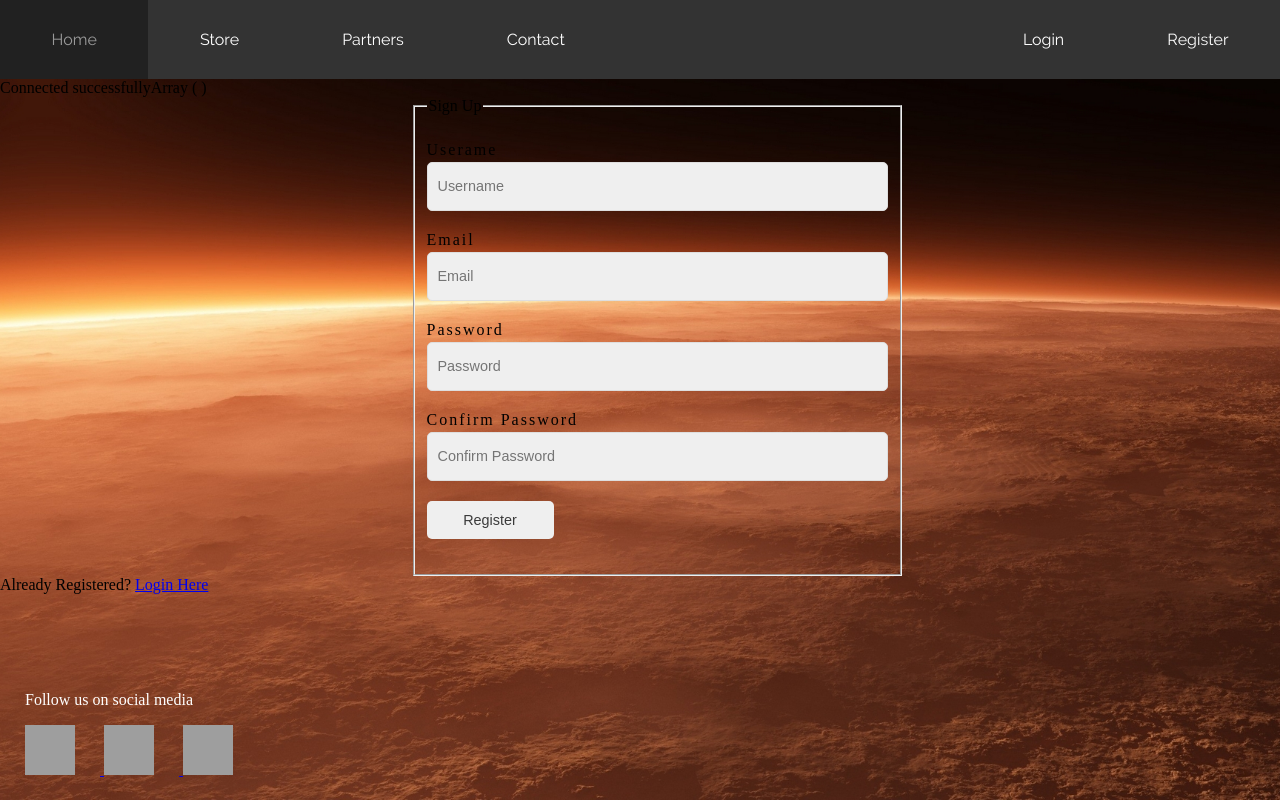
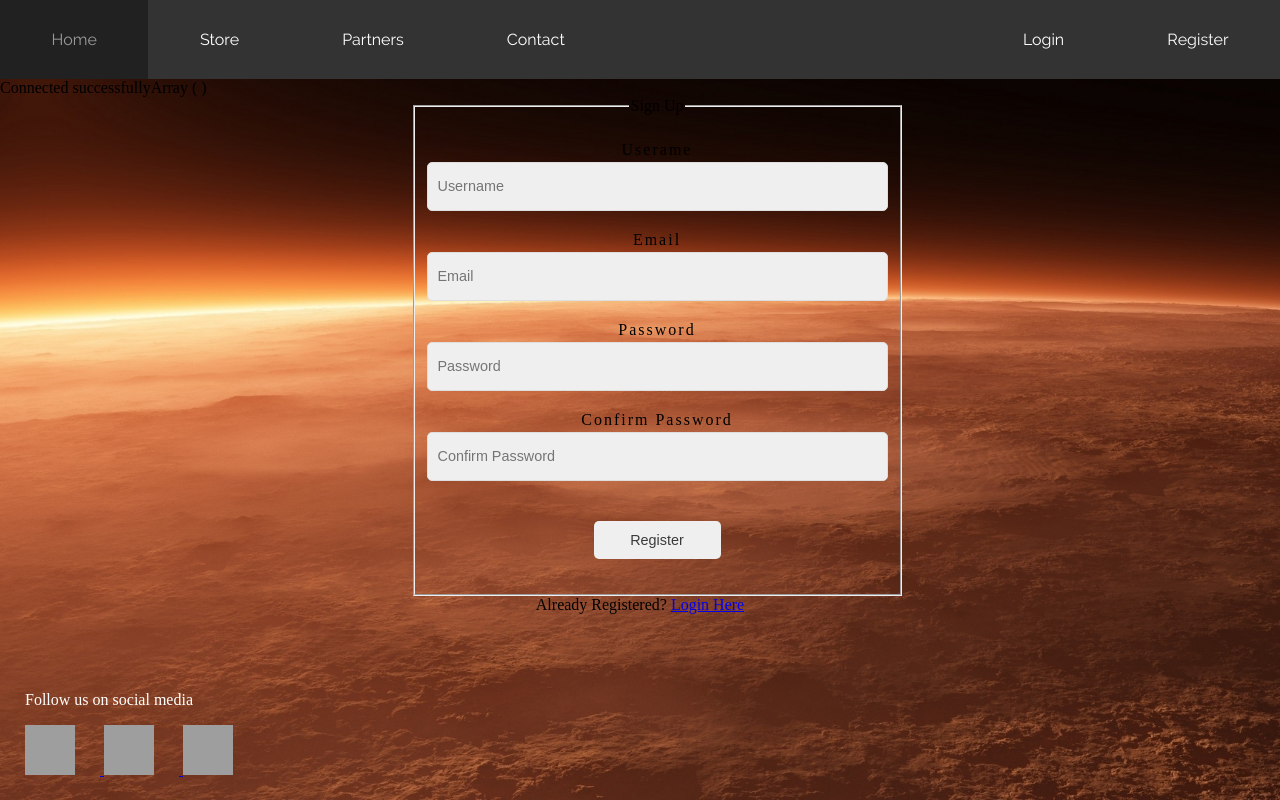
Before and after one commit to milansosef/MoveMars, a PHP site: page /register.php in a window 1280 px wide. Run offline with PHP 8.4, Linux system fonts and the light colour scheme; grey boxes are pictures that could not be loaded.

Commit message:
Update MoveMars.css

```diff
--- a/MoveMars2.0/Core/MoveMars.css
+++ b/MoveMars2.0/Core/MoveMars.css
@@ -170,3 +170,11 @@
         #submit:hover {
              opacity:.9;
         }
+
+.row {
+    text-align: center;
+}
+
+.links {
+    padding-top: 20px;
+}
```
